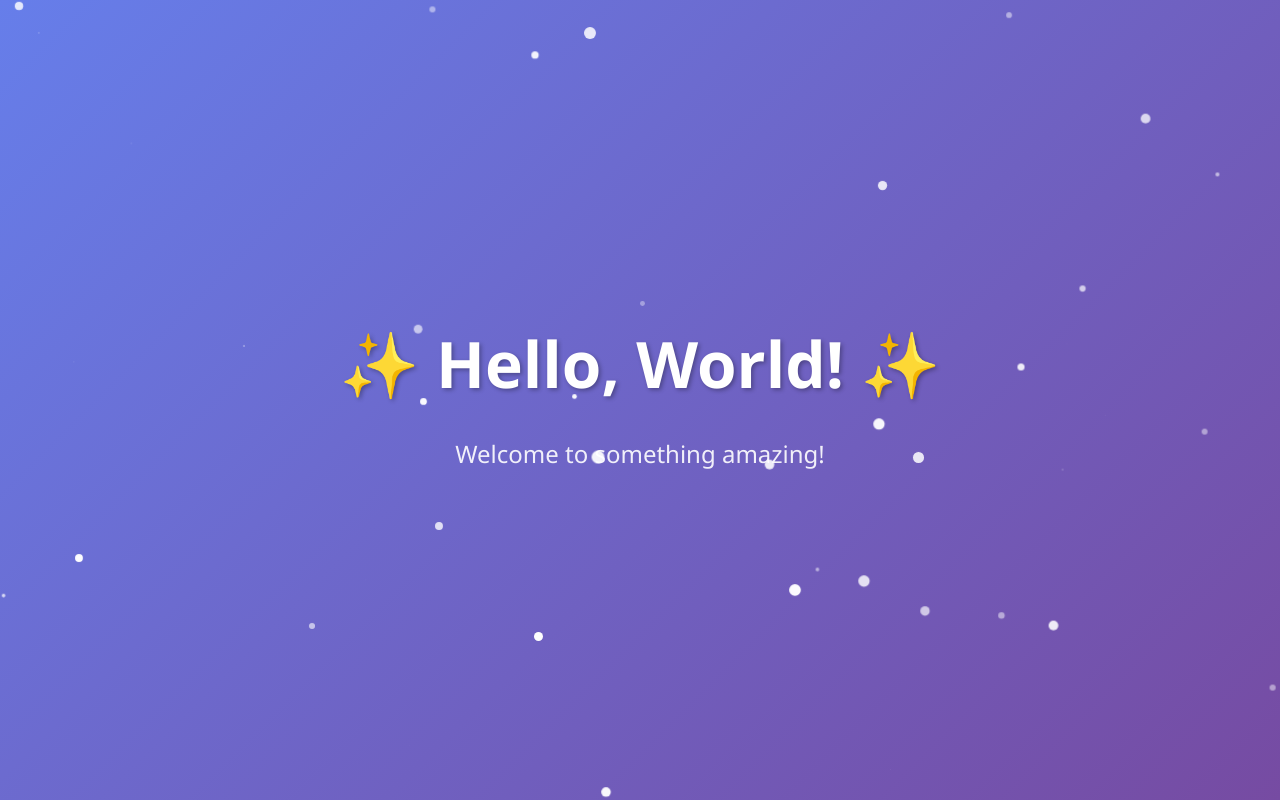
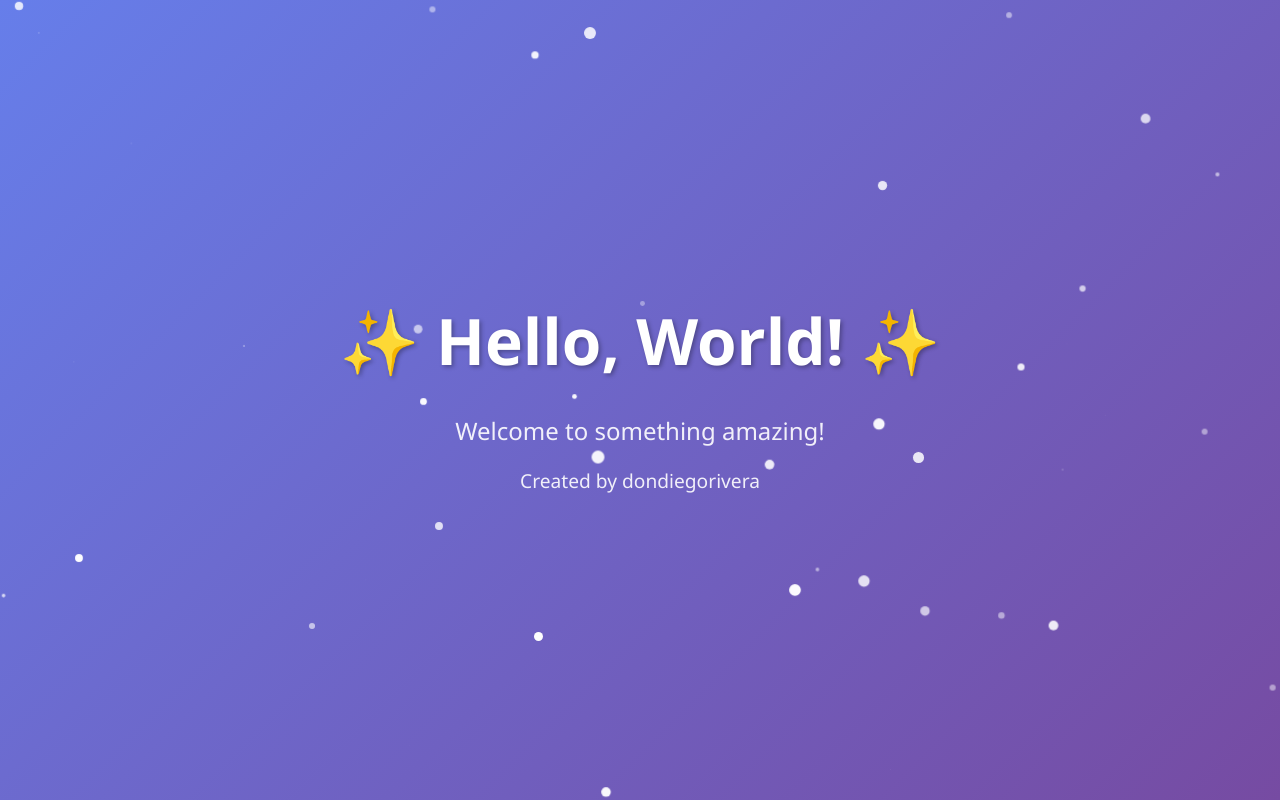
Before and after one commit to weatherpalonline/test, a plain HTML site: page index.html in a window 1280 px wide. Drawn offline with Linux system fonts and the light colour scheme.

Commit message:
Add creator name to index.html

```diff
--- a/index.html
+++ b/index.html
@@ -68,6 +68,7 @@
     <div class="container">
         <h1>✨ Hello, World! ✨</h1>
         <p>Welcome to something amazing!</p>
+        <p style="margin-top: 20px; font-size: 1.2rem;">Created by dondiegorivera</p>
     </div>
 
     <script>
```
